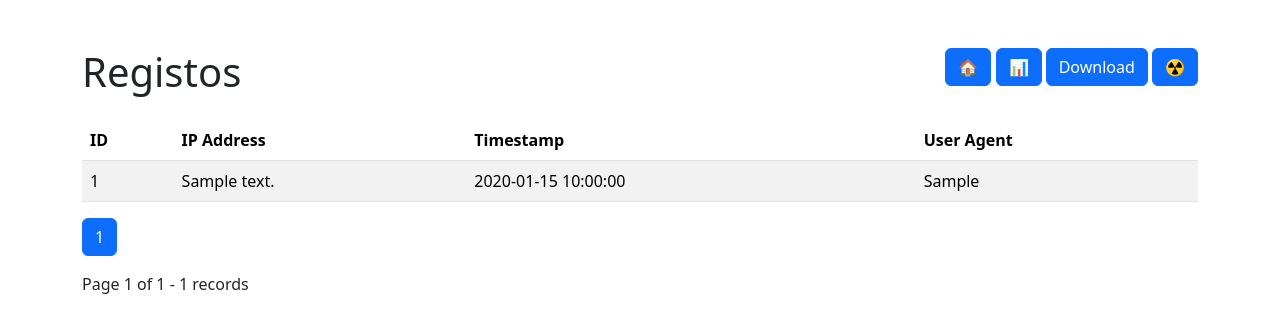
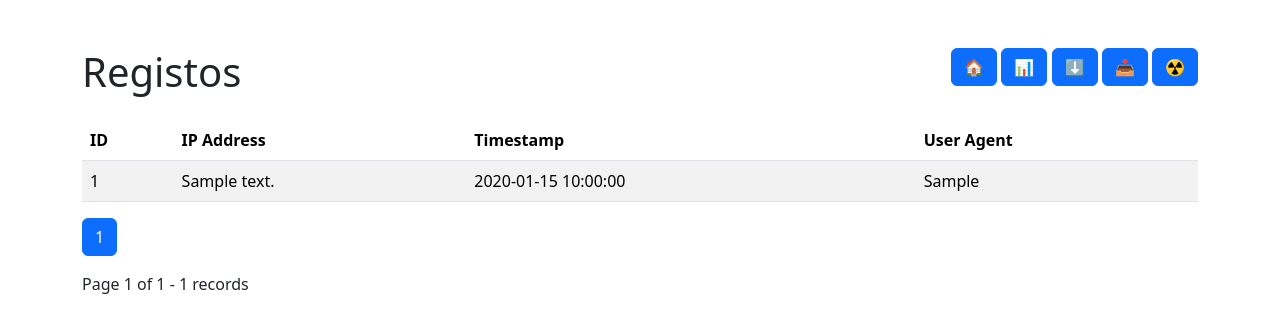
Before and after one commit to jpedrodias/IAVE_Landing_page, a Flask app: page /view/ in a window 1280 px wide. Shown: the top 333 px of the page. Run offline with Flask 3, Linux system fonts and the light colour scheme; tables that the repository leaves empty hold one stand-in row (values such as "Sample post").

Commit message:
added new link

```diff
--- a/flaskapp/templates/view.html
+++ b/flaskapp/templates/view.html
@@ -13,9 +13,9 @@
 
         <div class="col text-end">
           <a href="{{ url_for('homepage') }}" class="btn btn-primary mt-5">🏠</a>
-
           <a href="{{ url_for('view_records_stats') }}" title="Consultar estatísticas" class="btn btn-primary mt-5">📊</a>
-          <a href="{{ url_for('download', filename='records.csv') }}" class="btn btn-primary mt-5">Download</a>
+          <a href="{{ url_for('download') }}" class="btn btn-primary mt-5" title="Download Page">⬇️</a>
+          <a href="{{ url_for('download', filename='records.csv') }}" class="btn btn-primary mt-5" title="Download CSV">📥</a>
           <a href="#" title="Fazer Reset à Base de Dados" class="btn btn-primary mt-5" data-bs-toggle="modal" data-bs-target="#resetModal">☢️</a>
         </div>
       </div>
```
Also changed, not shown: flaskapp/templates/view_stats.html (+5 -5 lines).
